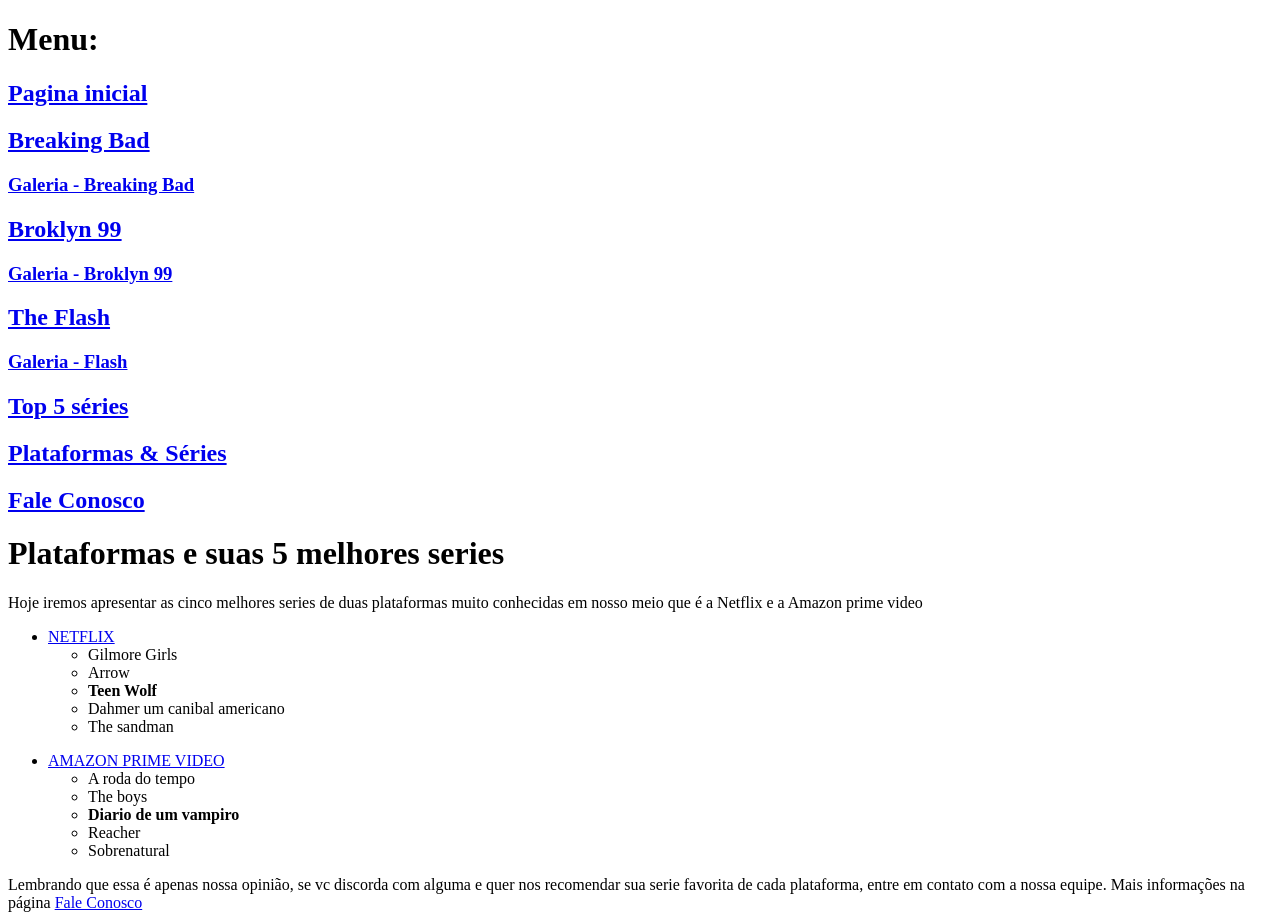
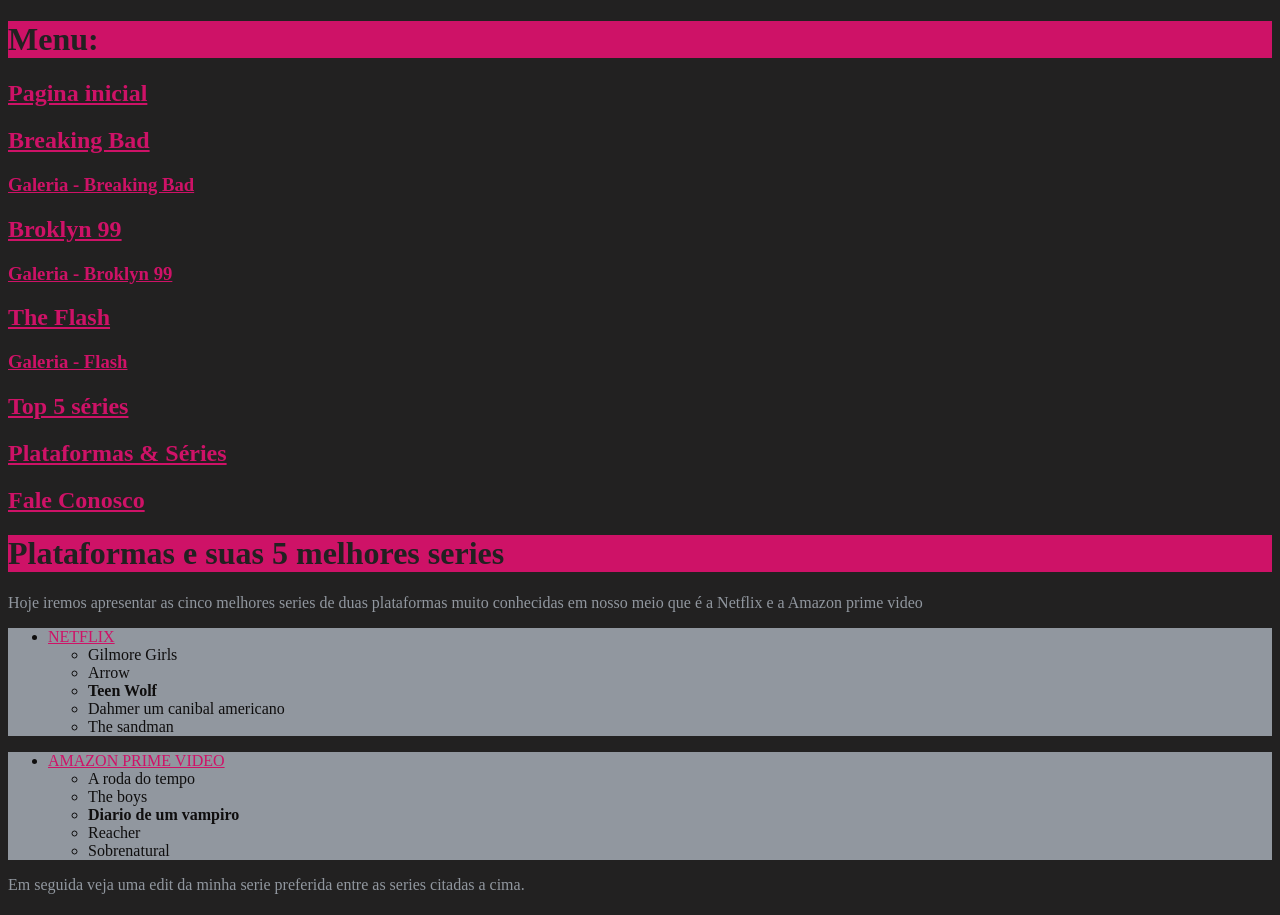
Before and after one commit to HeloisaHT/Trabalho-Site-Igor, a plain HTML site: page plataformas.html in a window 1280 px wide. Shown: the top 915 px of the page. Drawn offline with Linux system fonts and the light colour scheme.

Commit message:
segundo commit

```diff
--- a/plataformas.html
+++ b/plataformas.html
@@ -6,6 +6,22 @@
     <meta name="viewport" content="width=device-width, initial-scale=1.0">
     <link rel="shortcut icon" href="imagens/favicon.ico" type="image/x-icon">
     <title>HFLIX - Plataformas e suas series</title>
+    <link rel="stylesheet" href="style.css">
+    <style>
+        a{
+            color: #ce1267;
+        }
+        p{
+            color: #91979f;
+        }
+        h1{
+            color: #222121;
+            background-color: #ce1267;
+        }
+        li{
+            color: #0f0e0e
+        }
+    </style>
 </head>
 <body>
 
@@ -43,6 +59,12 @@
             <li>Sobrenatural</li>
         </ul>
     </ul>
+    <p>Em seguida veja uma edit da minha serie preferida entre as series citadas a cima. </p>
+    <br>
+
+        <iframe width="560" height="315" src="https://www.youtube.com/embed/JWr5ioIxXgY" title="YouTube video player" frameborder="0" allow="accelerometer; autoplay; clipboard-write; encrypted-media; gyroscope; picture-in-picture" allowfullscreen></iframe>
+    <p>Teen Wolf</p>
+    <br>
     <p>Lembrando que essa é apenas nossa opinião, se vc discorda com alguma e quer nos recomendar sua serie favorita de cada plataforma, entre em contato com a nossa equipe. Mais informações na página  <a href="faleconosco.html"> Fale Conosco</a></p>
 </body>
 </html>
--- /dev/null
+++ b/style.css
@@ -0,0 +1,36 @@
+@charset "UTF-8";
+
+body {
+    background-color: #222121;
+}
+
+p {
+    color: #e4e4ea;
+}
+
+ul {
+    background-color: #91979f;
+}
+
+li {
+    color: #ce1267;
+}
+
+h1 {
+    color: #e4e4ea;
+    background-color: #ce1267;
+}
+
+h2 {
+    color: #ce1267;
+    background-color: #222121;
+}
+
+h3 {
+    color: #ce1267;
+    background-color: #222121;
+
+}
+a{
+    color: #91979f;
+}
```
Also changed, not shown: breakingbad.html (+2 -1 lines), broklyn99.html (+1 -0 lines), faleconosco.html (+2 -1 lines), index.html (+2 -1 lines), theflash.html (+1 -0 lines), topcinco.html (+5 -0 lines), wppbreakingbad.html (+1 -0 lines), wppbroklyn99.html (+1 -0 lines), wppflash.html (+1 -0 lines), imagens/paleta/paletacor.jpg (added).
